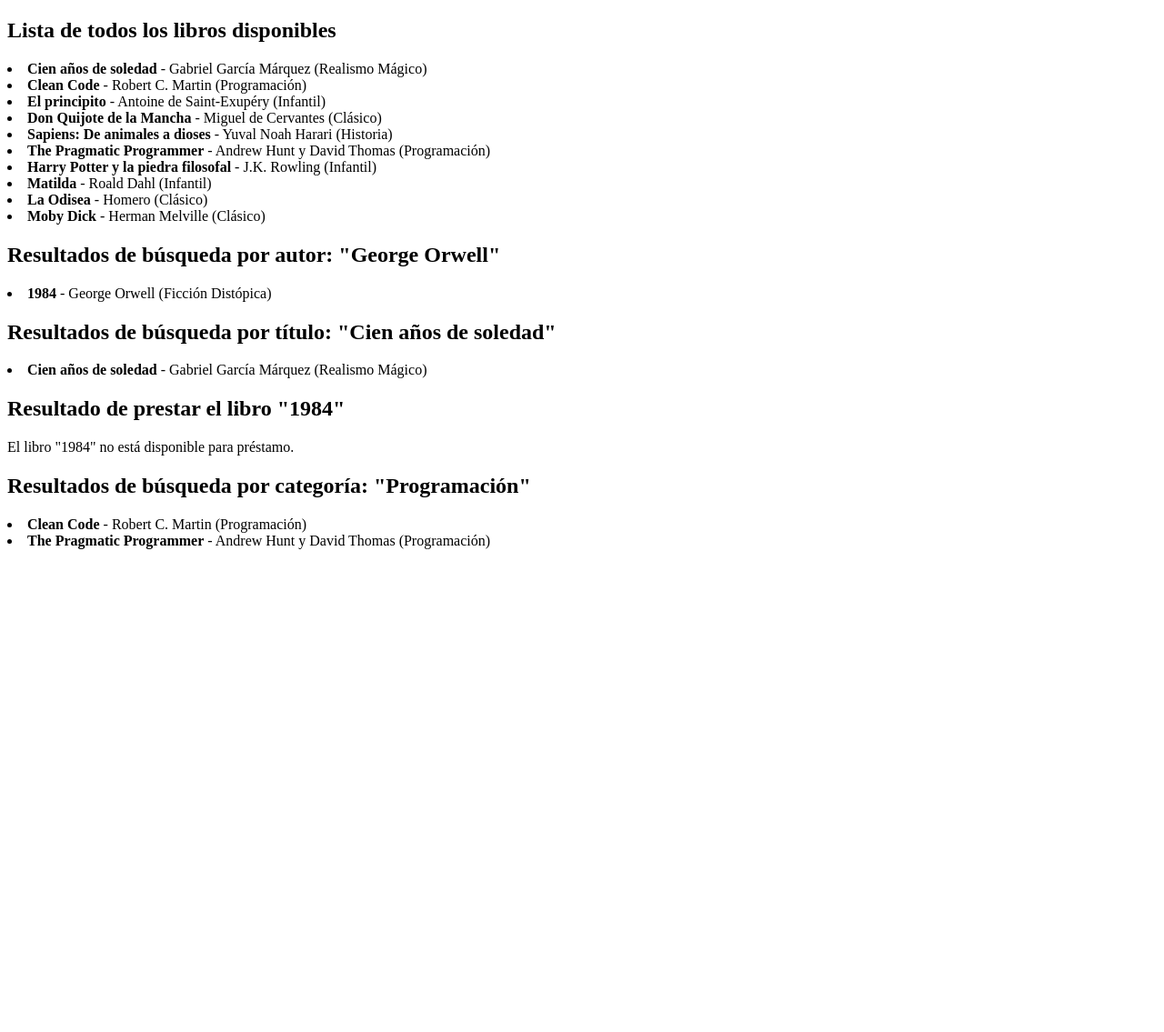
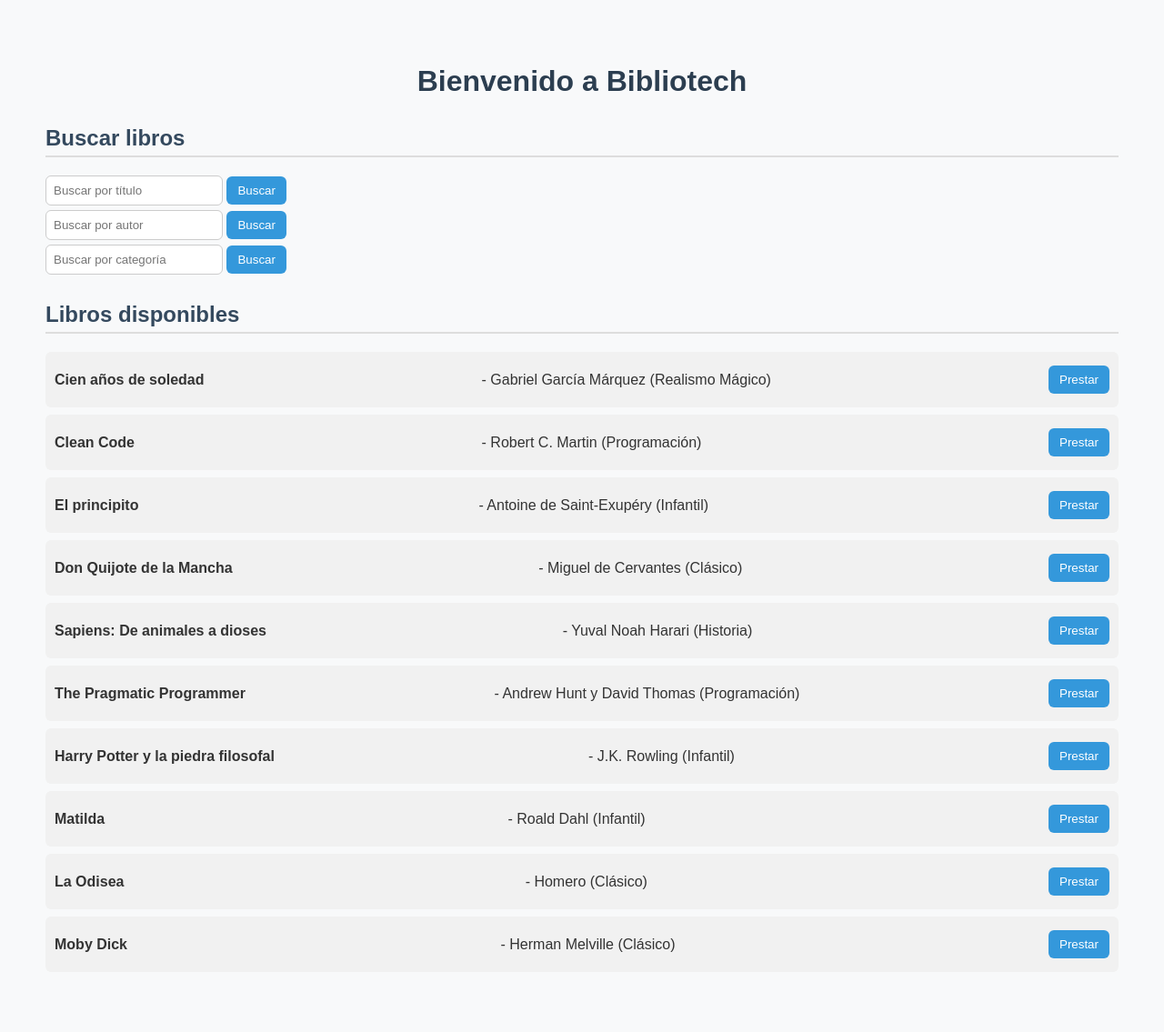
Before and after one commit to ederramosh/bibliotech, a PHP site: page / in a window 1280 px wide. Shown: the whole page at 91% size. Before the commit the page ends 604 px from the top, so only its background shows below. Run offline with PHP 8.4, Linux system fonts and the light colour scheme.

Commit message:
single responsibility applied and css format

```diff
--- a/index.php
+++ b/index.php
@@ -1,97 +1,59 @@
 <?php
-
 require_once __DIR__ . '/vendor/autoload.php';
 
 use Admin\Bibliotech\Book;
 use Admin\Bibliotech\Library;
 
-$book1 = new Book("1984", "George Orwell", "9780451524935", false, "Ficción Distópica");
-$book2 = new Book("Cien años de soledad", "Gabriel García Márquez", "9780307474728", true, "Realismo Mágico");
-$book3 = new Book("Clean Code", "Robert C. Martin", "9780132350884", true, "Programación");
-$book4 = new Book("El principito", "Antoine de Saint-Exupéry", "9780156013987", true, "Infantil");
-$book5 = new Book("Don Quijote de la Mancha", "Miguel de Cervantes", "9788420412146", true, "Clásico");
-$book6 = new Book("Sapiens: De animales a dioses", "Yuval Noah Harari", "9788499926223", true, "Historia");
-$book7 = new Book("The Pragmatic Programmer", "Andrew Hunt y David Thomas", "9780201616224", true, "Programación");
-$book8 = new Book("Harry Potter y la piedra filosofal", "J.K. Rowling", "9788478884452", true, "Infantil");
-$book9 = new Book("Matilda", "Roald Dahl", "9780142410370", true, "Infantil");
-$book10 = new Book("La Odisea", "Homero", "9780140268867", true, "Clásico");
-$book11 = new Book("Moby Dick", "Herman Melville", "9781503280786", true, "Clásico");
-
 $library = new Library();
 
-$books = [$book1, $book2, $book3, $book4, $book5, $book6, $book7, $book8, $book9, $book10, $book11];
+// ---- Crear libros ----
+$books = [
+    new Book("1984", "George Orwell", "9780451524935", false, "Ficción Distópica"),
+    new Book("Cien años de soledad", "Gabriel García Márquez", "9780307474728", true, "Realismo Mágico"),
+    new Book("Clean Code", "Robert C. Martin", "9780132350884", true, "Programación"),
+    new Book("El principito", "Antoine de Saint-Exupéry", "9780156013987", true, "Infantil"),
+    new Book("Don Quijote de la Mancha", "Miguel de Cervantes", "9788420412146", true, "Clásico"),
+    new Book("Sapiens: De animales a dioses", "Yuval Noah Harari", "9788499926223", true, "Historia"),
+    new Book("The Pragmatic Programmer", "Andrew Hunt y David Thomas", "9780201616224", true, "Programación"),
+    new Book("Harry Potter y la piedra filosofal", "J.K. Rowling", "9788478884452", true, "Infantil"),
+    new Book("Matilda", "Roald Dahl", "9780142410370", true, "Infantil"),
+    new Book("La Odisea", "Homero", "9780140268867", true, "Clásico"),
+    new Book("Moby Dick", "Herman Melville", "9781503280786", true, "Clásico"),
+];
 
+// Agregar libros a la librería
 foreach ($books as $book) {
     $library->addBook($book);
 }
 
+// ---- Procesar acciones dinámicas desde el HTML ----
+$searchResults = [];
+$message = "";
+
+// Buscar por título
+if (isset($_GET['title'])) {
+    $searchResults = $library->searchByTitle($_GET['title']);
+}
+
+// Buscar por autor
+if (isset($_GET['author'])) {
+    $searchResults = $library->searchByAuthor($_GET['author']);
+}
+
+// Buscar por categoría
+if (isset($_GET['category'])) {
+    $searchResults = $library->listBooksByCategory($_GET['category']);
+}
+
+// Prestar libro
+if (isset($_POST['lend'])) {
+    $title = $_POST['lend'];
+    $success = $library->lendBook($title);
+    $message = $success
+        ? "✅ El libro '{$title}' ha sido prestado con éxito."
+        : "❌ El libro '{$title}' no está disponible.";
+}
+
+// Pasar datos a la vista
 $availableBooks = $library->listAvailableBooks();
-$searchByTitle = $library->searchByTitle("Cien años de soledad");
-$searchByAuthor = $library->searchByAuthor("George Orwell");
-$searchByCategory = $library->listBooksByCategory("Programación");
-$lendBook = $library->lendBook("1984");
-?>
-
-<!DOCTYPE html>
-<html lang="en">
-
-<head>
-    <meta charset="UTF-8">
-    <meta name="viewport" content="width=device-width, initial-scale=1.0">
-    <title>Bibliotech</title>
-</head>
-
-<body>
-    <section>
-        <h1>Lista de todos los libros disponibles</h1>
-        <?php foreach ($availableBooks as $book): ?>
-            <li>
-                <strong><?= $book->getTitle(); ?></strong>
-                - <?= $book->getAuthor(); ?>
-                (<?= $book->getCategory(); ?>)
-            </li>
-        <?php endforeach; ?>
-    </section>
-
-    <section>
-        <h1>Resultados de búsqueda por autor: "George Orwell"</h1>
-        <?php foreach ($searchByAuthor as $book): ?>
-            <li>
-                <strong><?= $book->getTitle(); ?></strong>
-                - <?= $book->getAuthor(); ?>
-                (<?= $book->getCategory(); ?>)
-            </li>
-        <?php endforeach; ?>
-    </section>
-
-    <section>
-        <h1>Resultados de búsqueda por título: "Cien años de soledad"</h1>
-        <?php foreach ($searchByTitle as $book): ?>
-            <li>
-                <strong><?= $book->getTitle(); ?></strong>
-                - <?= $book->getAuthor(); ?>
-                (<?= $book->getCategory(); ?>)
-            </li>
-        <?php endforeach; ?>
-    </section>
-    <section>
-        <h1>Resultado de prestar el libro "1984"</h1>
-        <?php if ($lendBook): ?>
-            <p>El libro "1984" ha sido prestado con éxito.</p>
-        <?php else: ?>
-            <p>El libro "1984" no está disponible para préstamo.</p>
-        <?php endif; ?>
-    </section>
-    <section>
-        <h1>Resultados de búsqueda por categoría: "Programación"</h1>
-        <?php foreach ($searchByCategory as $book): ?>
-            <li>
-                <strong><?= $book->getTitle(); ?></strong>
-                - <?= $book->getAuthor(); ?>
-                 (<?= $book->getCategory(); ?>)
-            </li>
-        <?php endforeach; ?>
-    </section>
-</body>
-
-</html>
+include __DIR__ . "/views/bibliotech.php";
--- /dev/null
+++ b/views/bibliotech.php
@@ -0,0 +1,66 @@
+<!DOCTYPE html>
+<html lang="es">
+<head>
+    <meta charset="UTF-8">
+    <title>Bibliotech</title>
+    <link rel="stylesheet" href="views/style.css">
+</head>
+<body>
+    <h1>Bienvenido a Bibliotech</h1>
+
+    <!-- Mensajes -->
+    <?php if (!empty($message)): ?>
+        <p><strong><?= $message ?></strong></p>
+    <?php endif; ?>
+
+    <!-- Buscar libros -->
+    <section>
+        <h2>Buscar libros</h2>
+        <form method="get">
+            <input type="text" name="title" placeholder="Buscar por título">
+            <button type="submit">Buscar</button>
+        </form>
+        <form method="get">
+            <input type="text" name="author" placeholder="Buscar por autor">
+            <button type="submit">Buscar</button>
+        </form>
+        <form method="get">
+            <input type="text" name="category" placeholder="Buscar por categoría">
+            <button type="submit">Buscar</button>
+        </form>
+    </section>
+
+    <!-- Resultados de búsqueda -->
+    <?php if (!empty($searchResults)): ?>
+        <section>
+            <h2>Resultados de búsqueda</h2>
+            <ul>
+                <?php foreach ($searchResults as $book): ?>
+                    <li>
+                        <strong><?= $book->getTitle(); ?></strong> -
+                        <?= $book->getAuthor(); ?> (<?= $book->getCategory(); ?>)
+                    </li>
+                <?php endforeach; ?>
+            </ul>
+        </section>
+    <?php endif; ?>
+
+    <!-- Libros disponibles -->
+    <section>
+        <h2>Libros disponibles</h2>
+        <ul>
+            <?php foreach ($availableBooks as $book): ?>
+                <li>
+                    <strong><?= $book->getTitle(); ?></strong> -
+                    <?= $book->getAuthor(); ?> (<?= $book->getCategory(); ?>)
+                    <form method="post" style="display:inline;">
+                        <button type="submit" name="lend" value="<?= $book->getTitle(); ?>">
+                            Prestar
+                        </button>
+                    </form>
+                </li>
+            <?php endforeach; ?>
+        </ul>
+    </section>
+</body>
+</html>
--- /dev/null
+++ b/views/style.css
@@ -0,0 +1,86 @@
+/* Estilos generales */
+body {
+    font-family: Arial, sans-serif;
+    background-color: #f8f9fa;
+    margin: 25px;
+    padding: 25px;
+    color: #333;
+}
+
+.container {
+    width: 80%;
+    margin: 20px auto;
+    padding: 20px;
+    background: white;
+    border-radius: 12px;
+    box-shadow: 0 4px 10px rgba(0,0,0,0.1);
+}
+
+h1 {
+    text-align: center;
+    color: #2c3e50;
+}
+
+h2 {
+    color: #34495e;
+    border-bottom: 2px solid #ddd;
+    padding-bottom: 5px;
+    margin-top: 30px;
+}
+
+.message {
+    background: #dff0d8;
+    color: #3c763d;
+    padding: 10px;
+    border-radius: 6px;
+    margin: 15px 0;
+    text-align: center;
+}
+
+/* Listas */
+ul {
+    list-style: none;
+    padding: 0;
+}
+
+li {
+    background: #f1f1f1;
+    margin: 8px 0;
+    padding: 10px;
+    border-radius: 6px;
+    display: flex;
+    justify-content: space-between;
+    align-items: center;
+}
+
+/* Formularios */
+form {
+    margin: 5px 0;
+}
+
+.search form {
+    display: flex;
+    gap: 8px;
+    margin-bottom: 10px;
+}
+
+input[type="text"] {
+    flex: 1;
+    padding: 8px;
+    border: 1px solid #ccc;
+    border-radius: 6px;
+}
+
+button {
+    padding: 8px 12px;
+    background: #3498db;
+    border: none;
+    border-radius: 6px;
+    color: white;
+    cursor: pointer;
+    transition: 0.3s;
+}
+
+button:hover {
+    background: #2980b9;
+}
```
